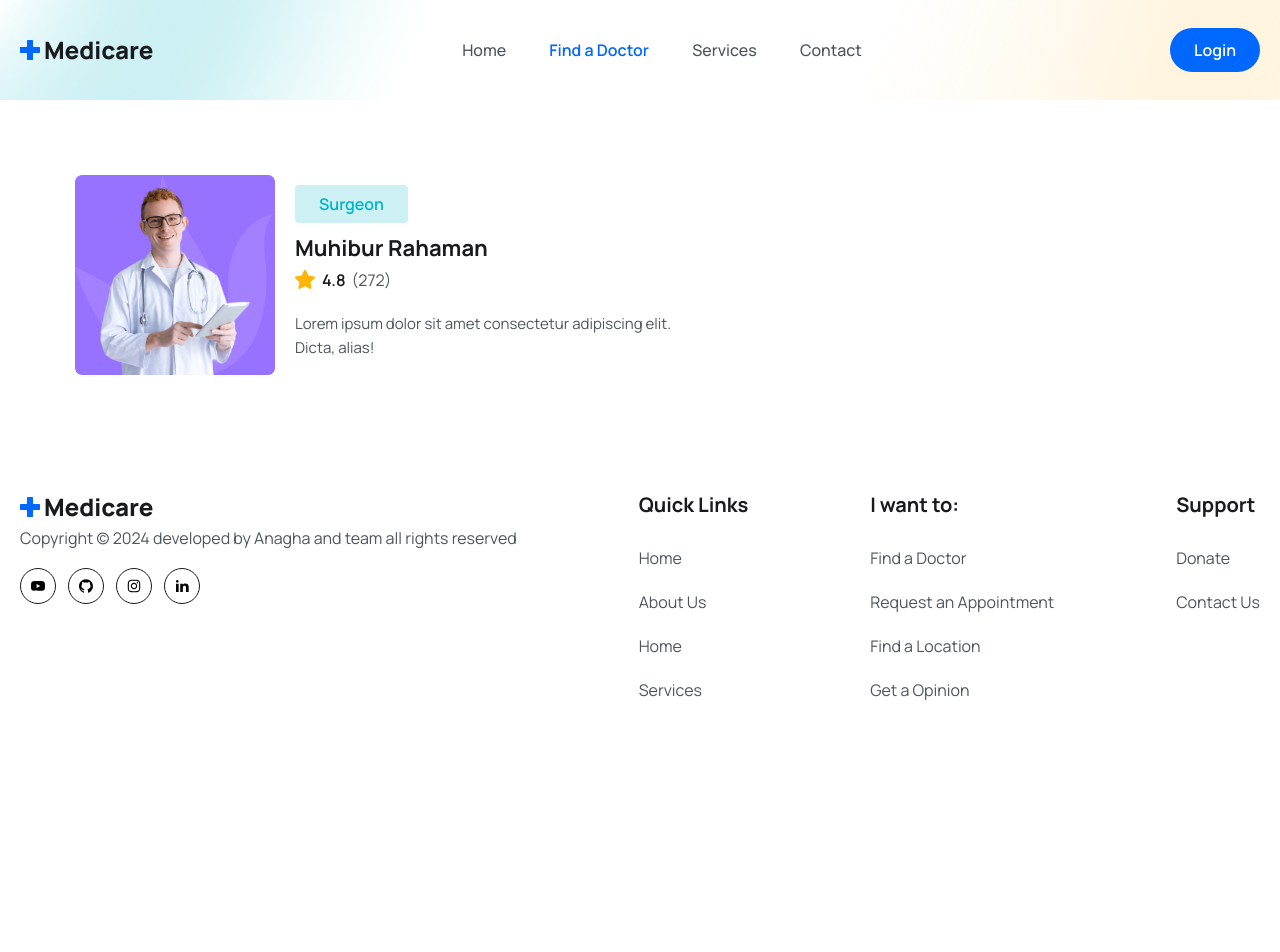
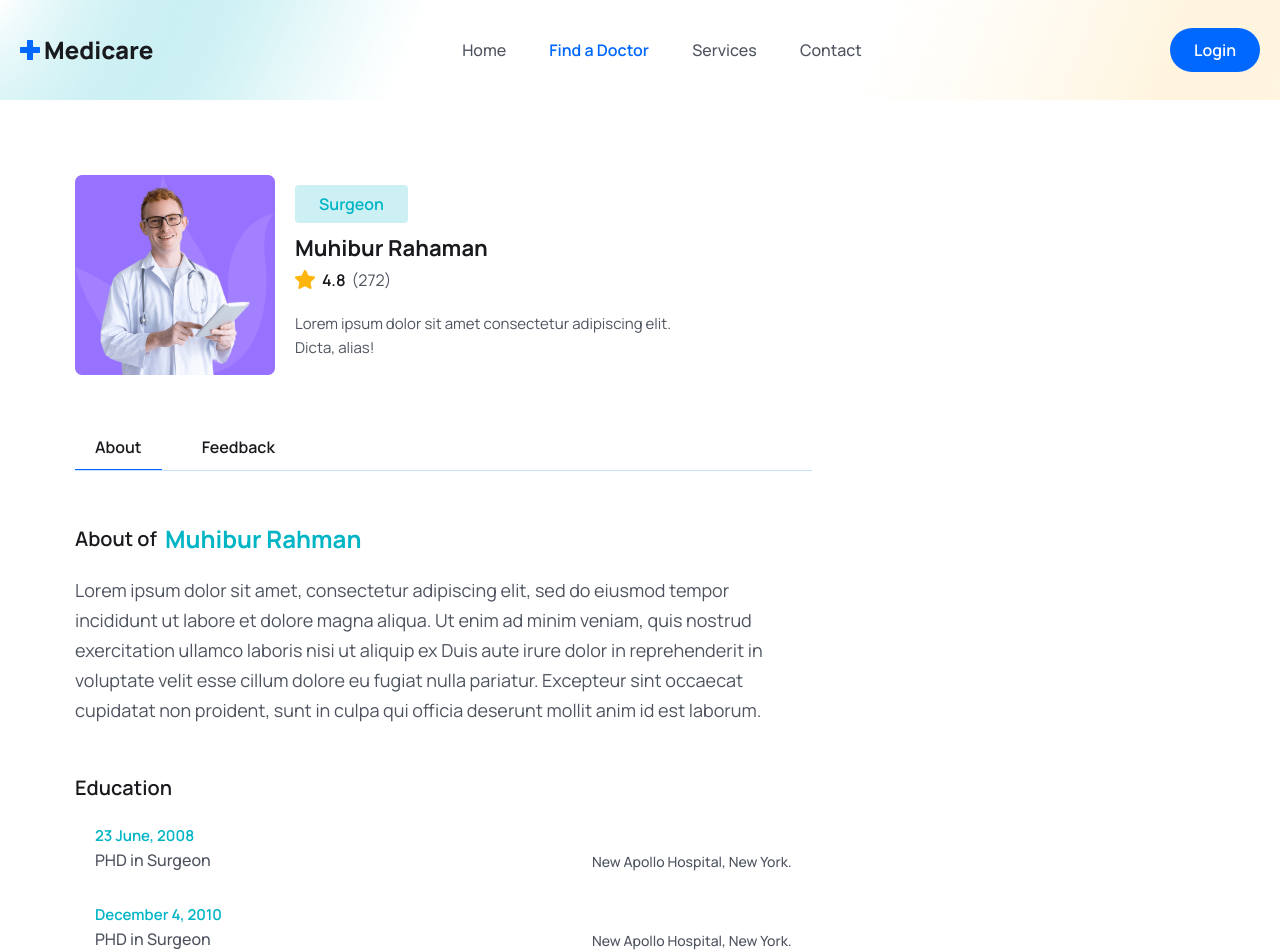
Before and after one commit to HealthcareHubVEC/Healthcare-Hub, a React (Vite) app in the folder frontend/: page /doctors/1 in a window 1280 px wide. Shown: the top 952 px of the page. Before the commit the page ends 800 px from the top, so only its background shows below. Built offline with nearby package versions, Linux system fonts and the light colour scheme.

Commit message:
Find Doctor add

```diff
--- /dev/null
+++ b/frontend/src/pages/Doctors/DoctorAbout.jsx
@@ -0,0 +1,60 @@
+import React from 'react';
+import { formatDate } from '../../utils/formatDate';
+
+const DoctorAbout = () => {
+  return (
+    <div>
+    <div>
+        <h3 className="text-[20px] leading-[30px] text-headingColor font-semibold flex items-center gap-2">
+            About of
+            <span className="text-irisBlueColor font-bold text-[24px] leading-9">
+                Muhibur Rahman
+            </span>
+            </h3>
+            <p className="text__para">Lorem ipsum dolor sit amet, consectetur adipiscing elit, sed do eiusmod tempor incididunt ut
+            labore et dolore magna aliqua. Ut enim ad minim veniam, quis nostrud exercitation ullamco laboris nisi ut aliquip ex
+            Duis aute irure dolor in reprehenderit in voluptate velit esse cillum dolore eu fugiat nulla pariatur.
+            Excepteur sint occaecat cupidatat non proident, sunt in culpa qui officia deserunt mollit anim id est laborum.
+            </p>
+    </div>
+        <div className="mt-12">
+            <h3 className = "text-[20px] leading-[30px] text-headingColor font-semibold">
+                Education
+            </h3>
+            <ul className = "pt-4 md:p-5">
+                <li className = "flex flex-col sm:flex-row sm:justify-between sm:items-end md:gap-5 mb-[30px] ">
+                    <div>
+                        <span className = "text-irisBlueColor text-[15px] leading-6 font-semibold">
+                            23 June, 2008
+                            </span>
+                            <p className="text-[16px] leading-6 font-medium text-textColor">
+                                PHD in Surgeon
+                            </p>
+                    </div>
+                    <p className="text-[14px] leading-5 font-medium text-textColor">
+                                New Apollo Hospital, New York.
+                            </p>
+                </li>
+                <li className = "flex flex-col sm:flex-row sm:justify-between sm:items-end md:gap-5 mb-[30px] ">
+                    <div>
+                        <span className = "text-irisBlueColor text-[15px] leading-6 font-semibold">
+                            {formatDate('12-04-2010')}
+                            </span>
+                            <p className="text-[16px] leading-6 font-medium text-textColor">
+                                PHD in Surgeon
+                            </p>
+                    </div>
+                    <p className="text-[14px] leading-5 font-medium text-textColor">
+                                New Apollo Hospital, New York.
+                            </p>
+                </li>
+
+            </ul>
+        </div>
+
+  </div>
+  );
+
+};
+
+export default DoctorAbout;
--- a/frontend/src/pages/Doctors/DoctorDetails.jsx
+++ b/frontend/src/pages/Doctors/DoctorDetails.jsx
@@ -1,8 +1,11 @@
-import React from 'react';
+import React, { useState } from 'react';
 import doctorImg from '../../assets/images/doctor-img02.png'
 import starIcon from '../../assets/images/Star.png'
+import DoctorAbout from './DoctorAbout';
+import Feedback from './Feedback';
 
 const DoctorDetails = () => {
+  const [tab,setTab] = useState('about')
   return (
     <section>
     <div className="max-w-[1170px] px-5 mx-auto">
@@ -35,6 +38,27 @@ const DoctorDetails = () => {
               </p>
         </div>
       </div>
+      <div className="mt-[50px] border-b border-solid border-[#0066ff34]">
+        <button
+        onClick={()=> setTab('about')}
+        className={`${tab==='about' && 'border-b border-solid border-primaryColor'} py-2 px-5 mr-5 text-[16px] leading-7 text-headingColor font-semibold`}
+        >
+          About
+          </button>
+          <button
+          onClick={()=> setTab('feedback')}
+          className={`${tab==='feedback' && 'border-b border-solid border-primaryColor'} py-2 px-5 mr-5 text-[16px] leading-7 text-headingColor font-semibold`}
+        >
+          Feedback
+          </button>
+
+      </div>
+
+      <div className="mt-[50px]">
+        {tab==='about' && <DoctorAbout />}
+        {tab==='feedback' && <Feedback />}
+
+      </div>
       </div>
 
         <div></div>
--- /dev/null
+++ b/frontend/src/pages/Doctors/Feedback.jsx
@@ -0,0 +1,6 @@
+import React from 'react'
+
+const Feedback = () => {
+  return <div>Feedback</div>;
+};
+export default Feedback;
--- /dev/null
+++ b/frontend/src/utils/formatDate.js
@@ -0,0 +1,6 @@
+export const formatDate = (date, config) => {
+    const defaultOptions = {day: "numeric", month:"long", year:"numeric" };
+    const options = config ? config: defaultOptions
+
+    return new Date(date).toLocaleDateString('en-US',options);
+}
```
